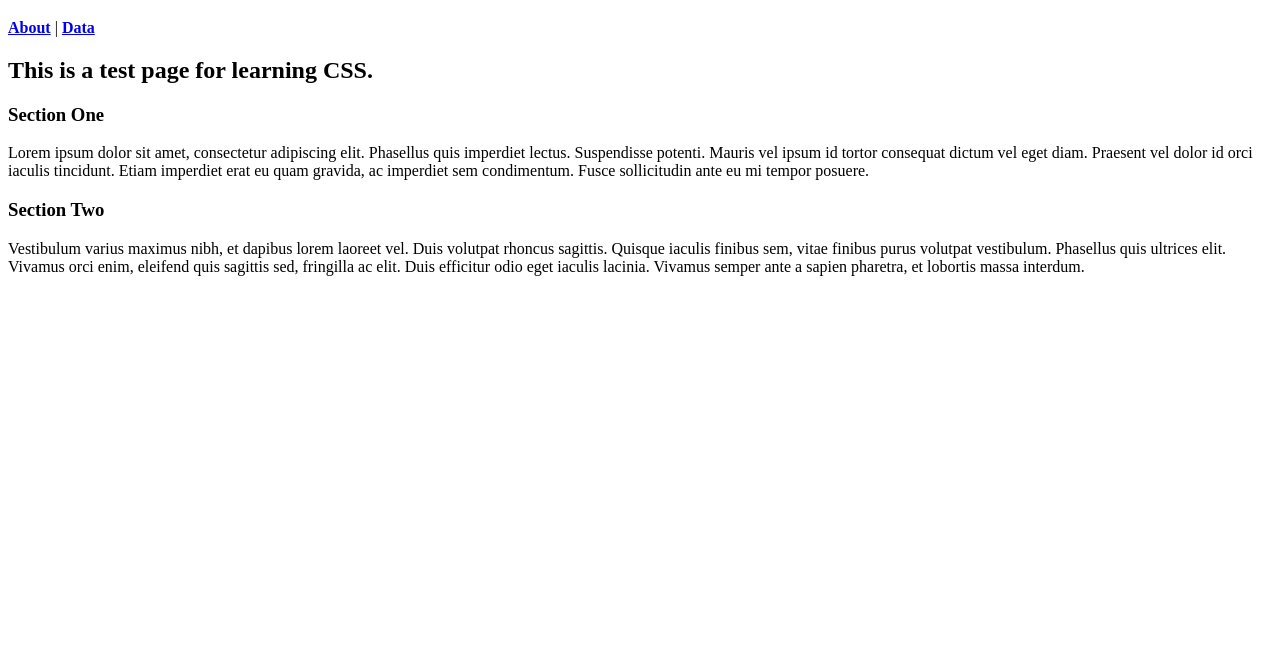
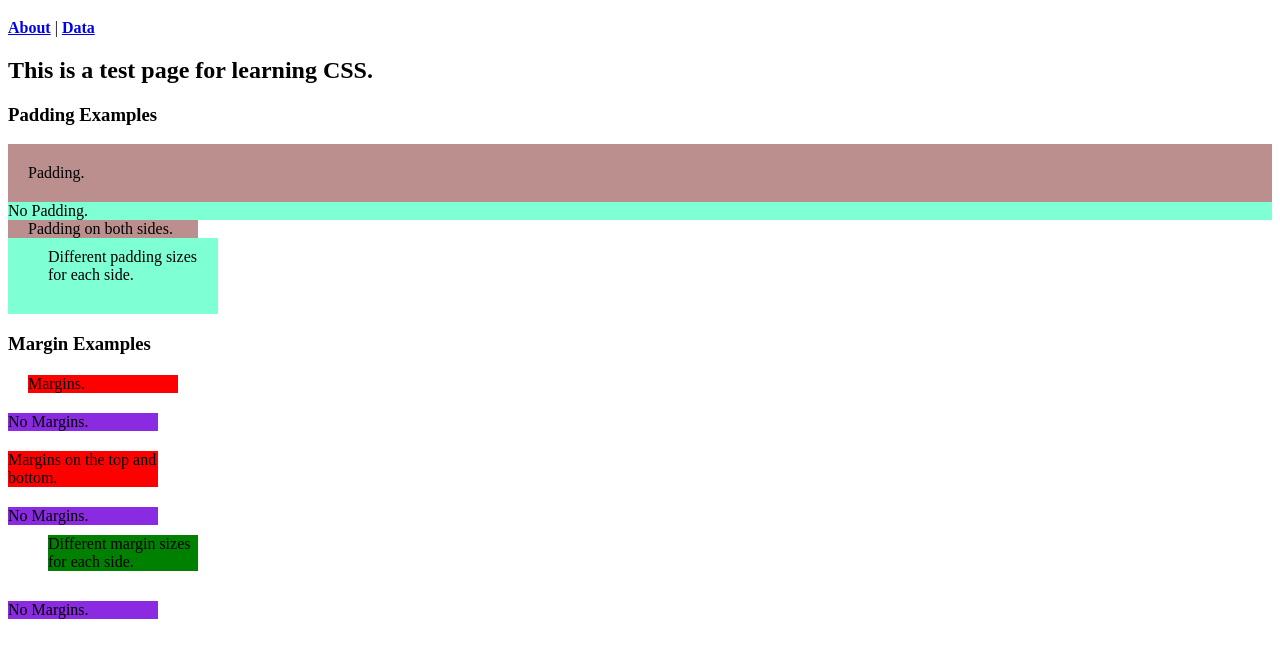
Before and after one commit to Gbisono99/CSSTutorial, a plain HTML site: page pages/index.html in a window 1280 px wide. Shown: the part 61-718 px from the top of the page. Drawn offline with Linux system fonts and the light colour scheme.

Commit message:
Basics of margins and padding.

```diff
--- a/pages/index.html
+++ b/pages/index.html
@@ -16,15 +16,69 @@
         <main>
             <h2>This is a test page for learning CSS.</h2>
 
+            <!--
+            Padding is the extra space on the inside.
+            Margin is the extra space on the outside.
+            -->
             <section>
-                <h3>Section One</h3>
+                <h3>Padding Examples</h3>
+                <!--
+                It is possible to control which side gets padding.
+                padding-top
+                padding-right
+                padding-bottom
+                padding-left
 
-                <p>Lorem ipsum dolor sit amet, consectetur adipiscing elit. Phasellus quis imperdiet lectus. Suspendisse potenti. Mauris vel ipsum id tortor consequat dictum vel eget diam. Praesent vel dolor id orci iaculis tincidunt. Etiam imperdiet erat eu quam gravida, ac imperdiet sem condimentum. Fusce sollicitudin ante eu mi tempor posuere.</p>
+                You can do "padding: top right bottom left;" to adjust all sides at once.
+                For more information: https://www.w3schools.com/css/css_padding.asp
+                -->
+                <div style="padding: 20px; background-color:rosybrown;">
+                    Padding.
+                </div>
+                <div style="background-color: aquamarine;">
+                    No Padding.
+                </div>
+                <div style="padding-right: 20px; padding-left: 20px; background-color:rosybrown; width: 150px;">
+                    Padding on both sides.
+                </div>
+                <div style="padding: 10px 20px 30px 40px;width: 150px;background-color: aquamarine;">
+                    Different padding sizes for each side.
+                </div>
             </section>
 
             <section>
-                <h3>Section Two</h3>
-                <p>Vestibulum varius maximus nibh, et dapibus lorem laoreet vel. Duis volutpat rhoncus sagittis. Quisque iaculis finibus sem, vitae finibus purus volutpat vestibulum. Phasellus quis ultrices elit. Vivamus orci enim, eleifend quis sagittis sed, fringilla ac elit. Duis efficitur odio eget iaculis lacinia. Vivamus semper ante a sapien pharetra, et lobortis massa interdum.</p>
+                <h3>Margin Examples</h3>
+                <!--
+                It is possible to control which side margins apply to.
+                margin-top
+                margin-right
+                margin-bottom
+                margin-left
+
+                You can do "margin: top right bottom left;" to adjust all sides at once.
+                You can give negative margins too. This is to bring elements together.
+                For more information: https://www.w3schools.com/css/css_margin.asp
+                -->
+                <div style="margin: 20px; background-color:red; width: 150px">
+                    Margins.
+                </div>
+                <div style= "background-color:blueviolet; width: 150px">
+                    No Margins.
+                </div>
+                <div style="margin-top: 20px; margin-bottom: 20px; background-color:red; width: 150px">
+                    Margins on the top and bottom.
+                </div>
+                <div style= "background-color:blueviolet; width: 150px">
+                    No Margins.
+                </div>
+                <div style="margin: 10px 20px 30px 40px; background-color:green; width: 150px">
+                    Different margin sizes for each side.
+                </div>
+                <div style= "background-color:blueviolet; width: 150px">
+                    No Margins.
+                </div>
+
+
             </section>
 
 
```
